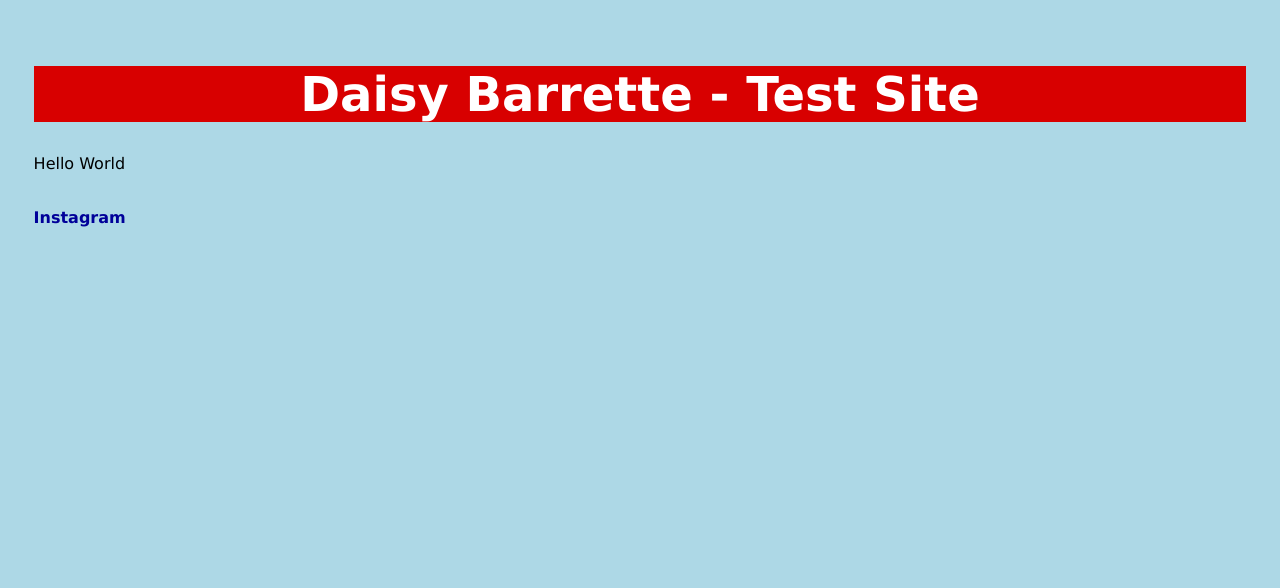
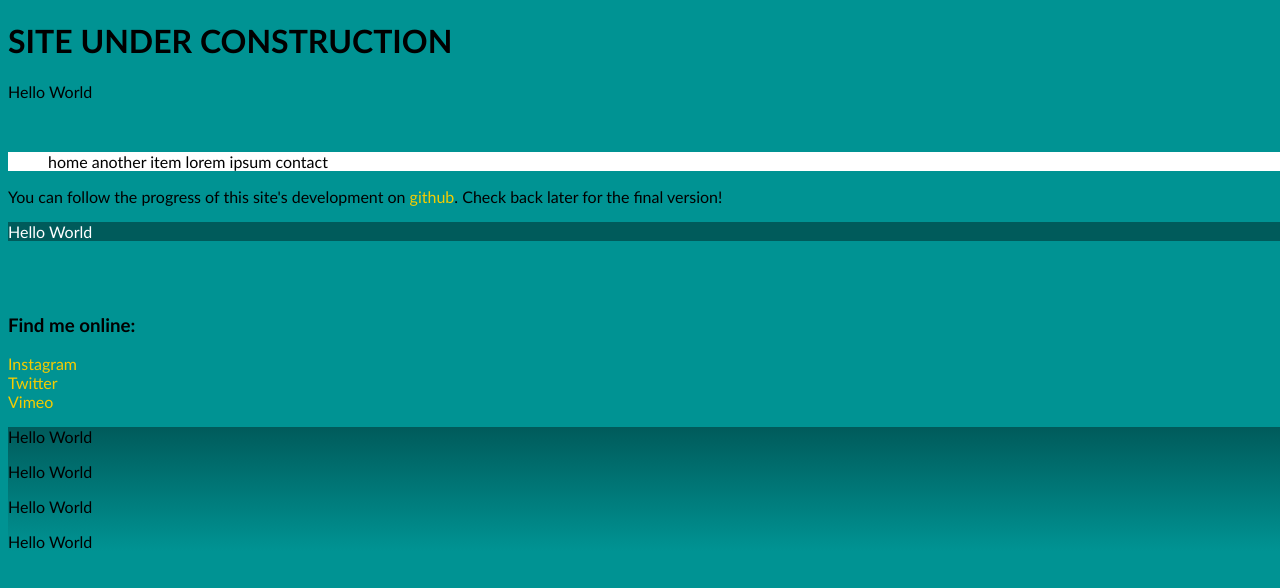
Before and after one commit to barrettedaisy/PersonalWebsite, a plain HTML site: page index.html in a window 1280 px wide. Drawn offline with Linux system fonts and the light colour scheme.

Commit message:
Style Updates
Still planning out / restructuring the HTML, but the CSS is closer to taking shape

Eventually this project will evolve into a replacement for my current website:
http://daisybarrette.wixsite.com/home

```diff
--- a/index.html
+++ b/index.html
@@ -8,11 +8,73 @@
 
 	</head>
 	<body>
-		<h1>Daisy Barrette - Test Site</h1>
+		<h1>SITE UNDER CONSTRUCTION</h1>
 			<p>Hello World</p>
 				<br>
 
+			<div id="nav">
+				<ul>
+					<li>home</li>
+					<li>another item</li>
+					<li>lorem</li>
+					<li>ipsum</li>
+					<li>contact</li>
+				</ul>
+			</div><!-- end nav -->
+
+			<p>You can follow the progress of this site's development on <a href="https://github.com/daisybarrette">github</a>.
+			Check back later for the final version!</p>
+
+
+				<!-- have a nice css menu bar at the top
+
+
+				intro blurb section / about
+
+				film section
+				photography section
+				tech section
+
+				contact details w/ social media links
+
+				-->
+
+
+
+			<div id="intro">
+						<p>Hello World</p>
+
+			</div><!-- end intro -->
+
+
+			<br /> <br />
+
+			<h3>Find me online:</h3>
+
 			<a href="https://www.instagram.com/daisybarrette/">Instagram</a>
+
+			<br />
+
+			<a href="https://twitter.com/daisybarrette">Twitter</a>
+
+			<br />
+
+			<a href="https://twitter.com/daisybarrette">Vimeo</a>
+
+			<br />
+
+			<div id="test">
+
+				<p>Hello World</p>
+				<p>Hello World</p>
+				<p>Hello World</p>
+				<p>Hello World</p>
+
+			</div>
+
+
+
+
 
 
 	</body>
--- a/style.css
+++ b/style.css
@@ -1,3 +1,74 @@
+/* CSS for peronal site
+Daisy Barrette (c) 2017
+
+
+- reusing old css for now
+- remake / delete sections as needed
+
+
+
+*/
+
+:root {
+--main-color: #009393;
+--accent-1: #005B5B;
+--accent-2: #F5CC00;
+}
+
+
+body{
+	background-color: var(--main-color);
+	width: 100%;
+
+	font-family: calibri, sans-serif;
+
+}
+
+#intro {
+	color: white;
+	background-color: var(--accent-1)
+
+}
+
+#test {
+	background: linear-gradient( var(--accent-1) , var(--main-color) );
+	/* have as the section right after nav bar */
+}
+
+#nav {
+	width: 100%;
+	height: 10%;
+
+	background-color: white;
+}
+
+#nav li {
+	display: inline-block;
+
+	height: 1%;
+}
+
+
+a {
+	color: var(--accent-2);
+
+	text-decoration: none;
+}
+
+a:hover {
+	text-decoration: underline;
+}
+
+
+
+
+
+
+
+/*
+
+
+
 body {
 	background-color: lightblue;
 	padding: 2%;
@@ -54,3 +125,16 @@ ol, ul {
 	font-weight: bold;
 	font-style: italic;
 }
+
+.copyright {
+	font-style: italic;
+	text-align: center;
+}
+
+
+
+
+
+
+
+*/
```
